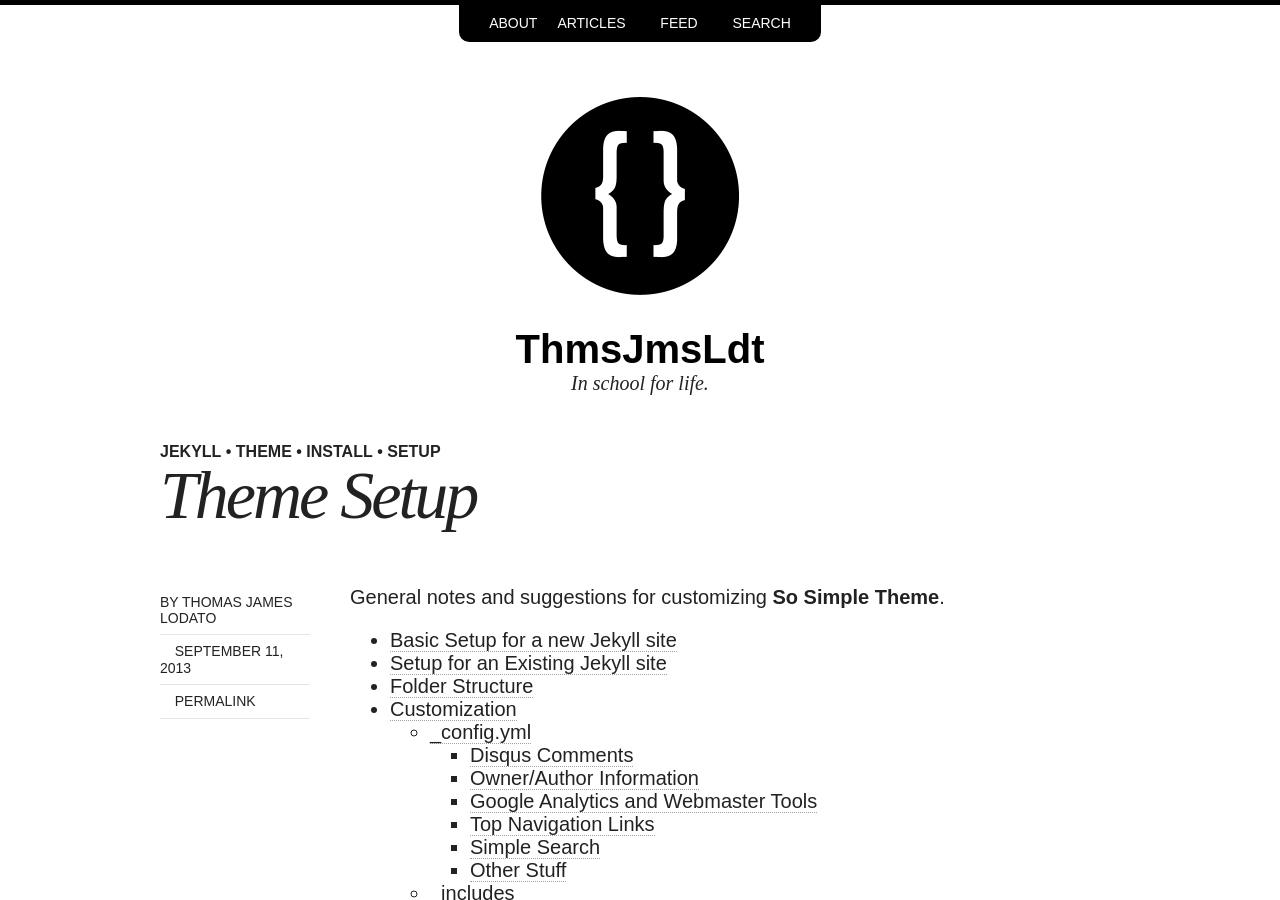
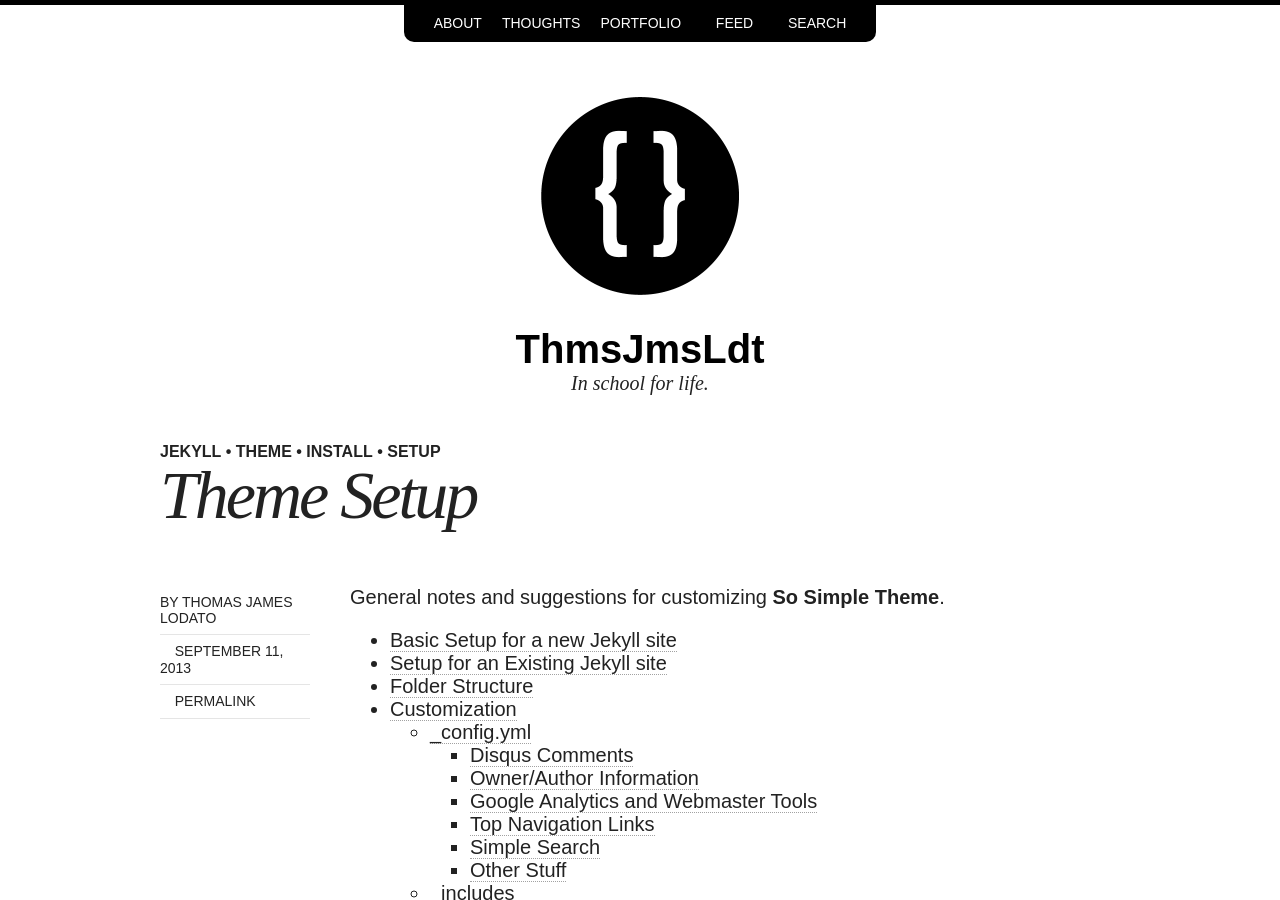
Before and after one commit to deathpillow/deathpillow.github.io, a Jekyll site: the page built from _posts/2013-09-11-theme-setup.md, in a window 1280 px wide and 900 px high. Built offline with Jekyll 4.4.1, drawn with Linux system fonts in a browser that asks for light colours; nearby versions of some CDN libraries.

Commit message:
adding some structure

```diff
--- a/Rakefile.rb
+++ b/Rakefile.rb
@@ -50,7 +50,10 @@ task :publish_draft, :title do |t, args|
   if args.title
     title = args.title
   else
-    #Dir["#{drafts_dir}/*"]
+    puts ""
+    puts "Current files in #{drafts_dir}"
+    puts Dir["#{drafts_dir}/*"]
+    puts ""
     title = get_stdin("Enter the title for the draft you want to publish: ")
   end
   filename = "#{drafts_dir}/#{title.to_url}.#{new_post_ext}"
--- a/_config.yml
+++ b/_config.yml
@@ -34,8 +34,10 @@ bing_verify:        #D81F4C18A6CB3018F64D7C827D953DFD
 links:
   - title: About
     url: /about/
-  - title: Articles
-    url: /articles/
+  - title: Thoughts
+    url: /thoughts/
+  - title: Portfolio
+    url: /portfolio/
   #- title: Theme Setup
     #url: /theme-setup/
   #- title: Made Mistakes
--- a/_posts/2013-09-11-theme-setup.md
+++ b/_posts/2013-09-11-theme-setup.md
@@ -1,7 +1,7 @@
 ---
 layout: post
 title: Theme Setup
-category: articles
+category: thoughts
 tags: [Jekyll, theme, install, setup]
 ---
 
--- a/articles.html
+++ b/thoughts.html
@@ -1,12 +1,12 @@
 ---
 layout: page
-permalink: /articles/
-title: Articles
+permalink: /thoughts/
+title: Thoughts
 description: "An archive of posts sorted by date."
 ---
 
 <ul class="post-list">
-{% for post in site.posts %}
+{% for post in site.categories.thoughts %}
   <li><article><a href="{{ site.url }}{{ post.url }}">{{ post.title }} <span class="entry-date"><time datetime="{{ post.date | date_to_xmlschema }}">{{ post.date | date: "%B %d, %Y" }}</time></span></a></article></li>
 {% endfor %}
 </ul>
```
Also changed, not shown: _posts/2014-03-13-wait-for-it.md (+1 -1 lines), portfolio.html (added, +12 -0 lines).
